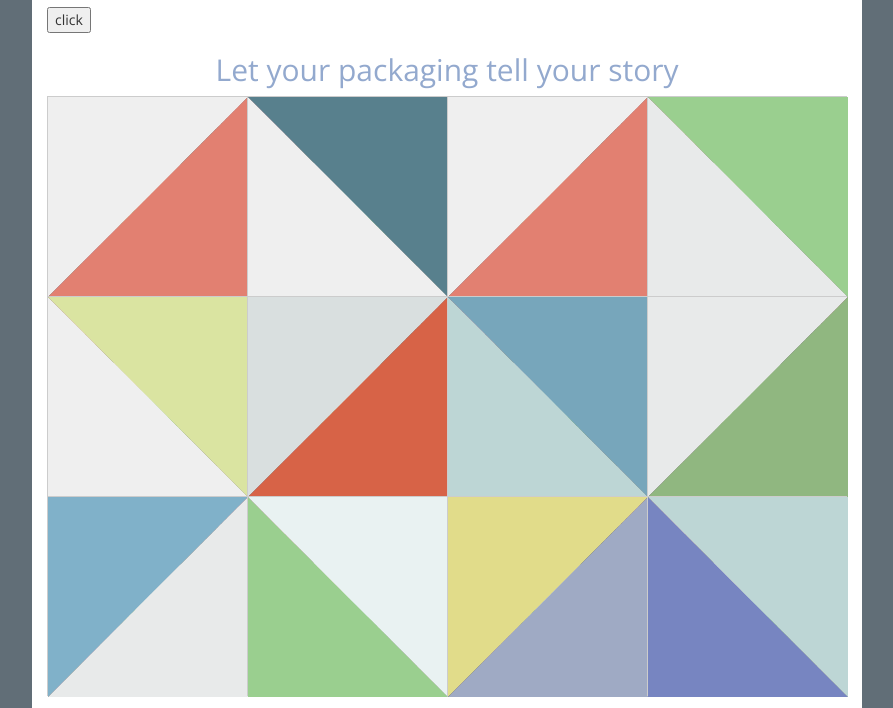
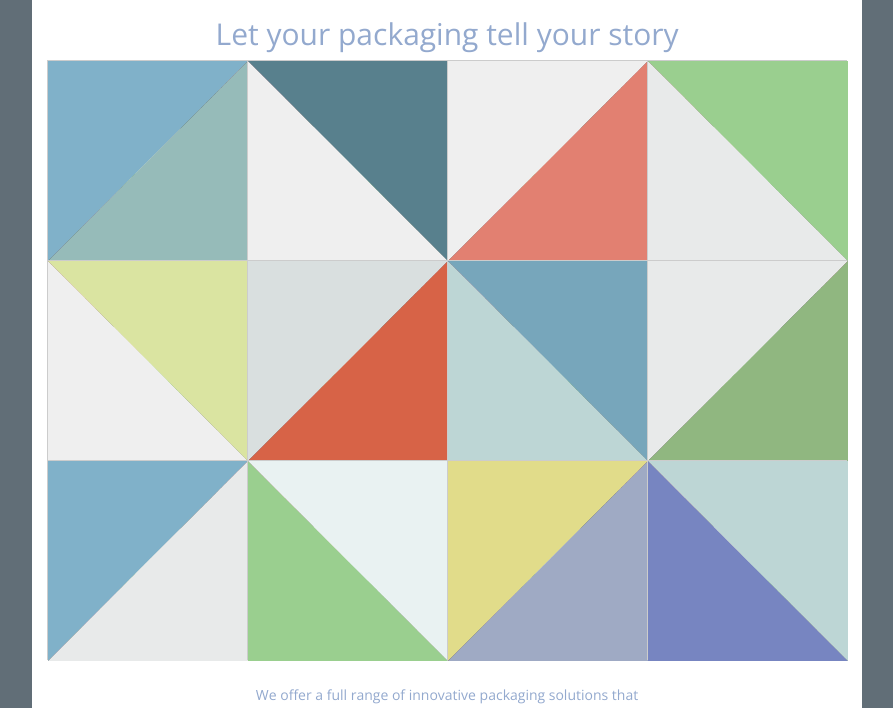
Before and after one commit to raviji/packageX, a website: page app/index.html in a window 1280 px wide. Shown: the part 81-789 px from the top of the page, without its empty margins (193-1086 px from the left). Drawn offline with nearby package versions, Linux system fonts and the light colour scheme.

Commit message:
Done the UI changes

```diff
--- a/app/index.html
+++ b/app/index.html
@@ -27,7 +27,7 @@
             <h1 class="text-muted">
                 <a href=""><img src="assets/img/color-box-logo.png" /></a>
             </h1>
-            <button class="click" type="button">click</button>
+
             <h2>Let your packaging tell your story</h2>
 
         </div>
@@ -46,8 +46,8 @@
                         </defs>
                         <path d="M0 0 L0 200 L253 -53 Z" fill="url(#img1)" />
                         <path d="M0 200 H0 0 L200 0 L200 200 Z" fill="url(#img2)" />
-                        <polygon points="0,0 200,0 0,200" style="fill:#efefef;" />
-                        <polygon points="0,200 200,0 200,200" style="fill:#e28071;" />
+                        <polygon points="0,0 200,0 0,200" style="fill:#80b1c9;" />
+                        <polygon points="0,200 200,0 200,200" style="fill:#96bbb9;" />
                     </svg>
                 </li>
                 <li class="ns">
```
